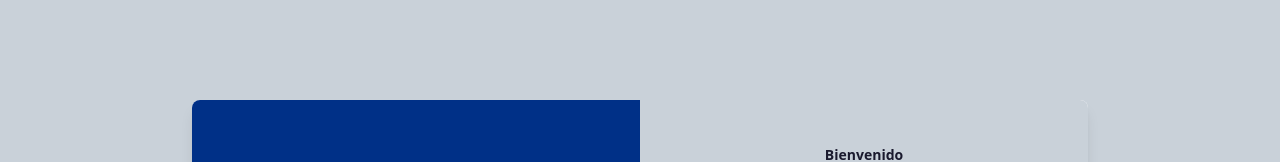
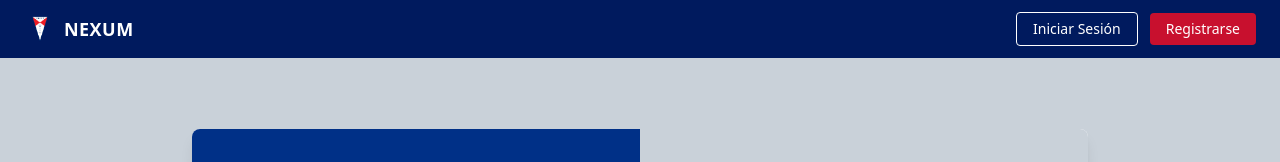
Before and after one commit to maisimo365/nexum-frontend, a React (Vite) app: page /login in a window 1280 px wide. Shown: the top 162 px of the page. Built offline with nearby package versions, Linux system fonts and the light colour scheme; grey boxes are pictures that could not be loaded.

Commit message:
fix: corrección en LoginPage

```diff
--- a/src/pages/auth/LoginPage.tsx
+++ b/src/pages/auth/LoginPage.tsx
@@ -2,6 +2,7 @@ import { useState } from "react";
 import { Link, useNavigate } from "react-router-dom";
 import { Mail, Lock, Eye, EyeOff } from "lucide-react";
 import { loginService } from "../../services/auth.service";
+import Navbar from "../../components/ui/Navbar";
 
 const LoginPage = () => {
   const [showPassword, setShowPassword] = useState(false);
@@ -49,6 +50,7 @@ const LoginPage = () => {
 
   return (
     <div className="min-h-screen flex flex-col bg-background">
+      <Navbar />
       {/* Contenido principal */}
       <div className="flex-1 flex items-center justify-center px-4 py-10">
         <div className="w-full max-w-4xl bg-surface rounded-lg shadow-lg overflow-hidden flex">
```
